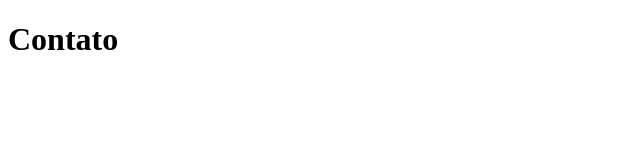
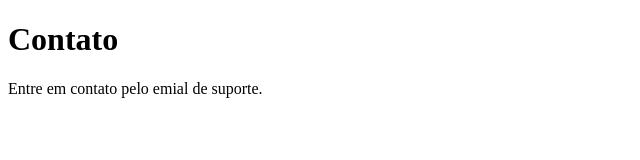
Before and after one commit to mbnbonin/sistema-de-cadastro, a plain HTML site: page contato.html in a window 1280 px wide. Shown: the whole page, without its empty margins (0-640 px from the left). Drawn offline with Linux system fonts and the light colour scheme.

Commit message:
adicionando informaçoes para suporte

```diff
--- a/contato.html
+++ b/contato.html
@@ -7,5 +7,6 @@
 </head>
 <body>
     <h1>Contato</h1>
+    <p>Entre em contato pelo emial de suporte.</p>
 </body>
 </html>
```
